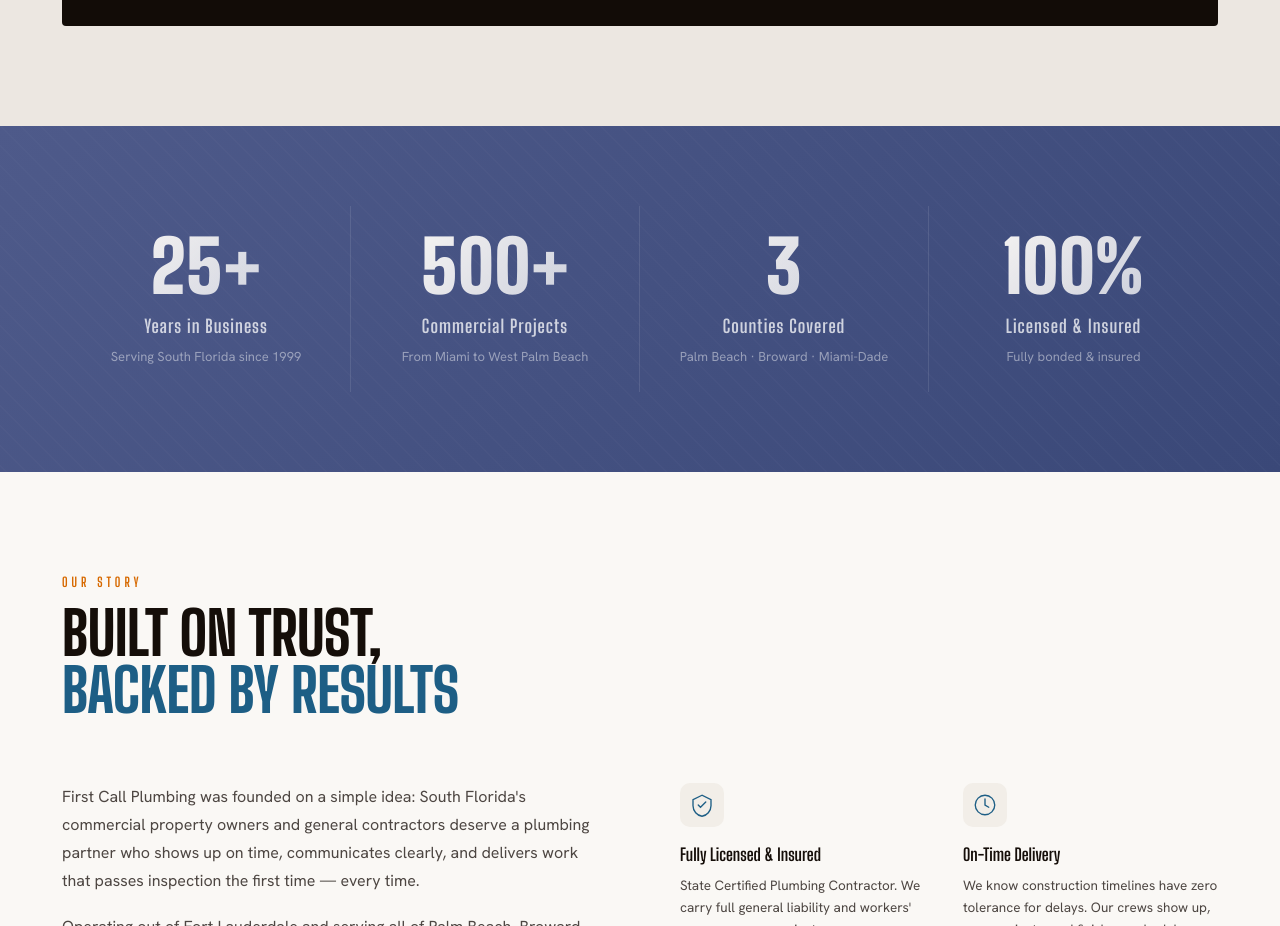
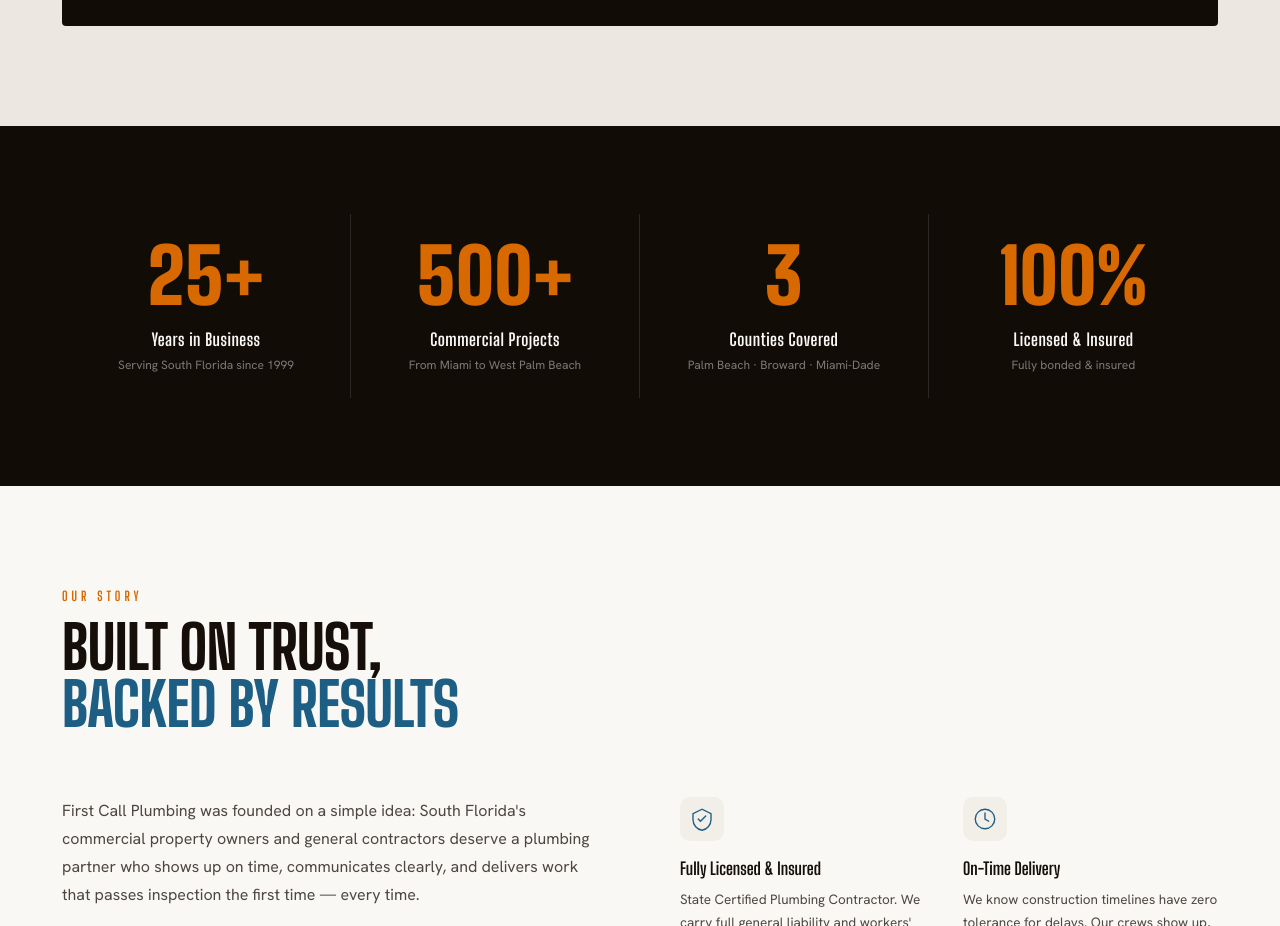
Before and after one commit to joeg-fcpfl/firstcallplumbingfl, a React (Vite) app: page / in a window 1280 px wide. Shown: the part 2606-3532 px from the top of the page. Built offline with nearby package versions, Linux system fonts and the light colour scheme.

Commit message:
redesign: stats — dark charcoal bg, amber numbers, remove gradient text

```diff
--- a/src/components/Stats.css
+++ b/src/components/Stats.css
@@ -1,39 +1,20 @@
 .stats {
-  background: linear-gradient(135deg, #4E5A8A 0%, #3A4878 100%);
-  padding: 80px 0;
-  position: relative;
-  overflow: hidden;
-}
-
-.stats-bg-pattern {
-  position: absolute;
-  inset: 0;
-  background-image:
-    repeating-linear-gradient(
-      45deg,
-      rgba(255,255,255,0.02) 0,
-      rgba(255,255,255,0.02) 1px,
-      transparent 0,
-      transparent 50%
-    );
-  background-size: 20px 20px;
+  background: var(--surface-dark);
+  padding: clamp(56px, 7vw, 88px) 0;
 }
 
 .stats-grid {
   display: grid;
   grid-template-columns: repeat(4, 1fr);
-  gap: 0;
-  position: relative;
-  z-index: 1;
 }
 
 .stat-item {
   padding: 24px 32px;
   text-align: center;
-  border-right: 1px solid rgba(255,255,255,0.1);
+  border-right: 1px solid oklch(28% 0.010 55);
   opacity: 0;
-  transform: translateY(24px);
-  transition: opacity 0.6s var(--ease-out), transform 0.6s var(--ease-out);
+  transform: translateY(20px);
+  transition: opacity 0.55s var(--ease-out), transform 0.55s var(--ease-out);
 }
 
 .stats-grid.visible .stat-item {
@@ -48,41 +29,44 @@
 .stat-number {
   font-family: var(--font-display);
   font-weight: 900;
-  font-size: clamp(52px, 6vw, 72px);
-  color: var(--white);
+  font-size: clamp(52px, 6vw, 76px);
+  color: var(--amber);
   line-height: 1;
-  margin-bottom: 10px;
-  background: linear-gradient(135deg, var(--white) 0%, rgba(255,255,255,0.7) 100%);
-  -webkit-background-clip: text;
-  -webkit-text-fill-color: transparent;
-  background-clip: text;
+  margin-bottom: var(--space-3);
 }
 
 .stat-label {
   font-family: var(--font-display);
   font-weight: 700;
-  font-size: 18px;
-  color: rgba(255,255,255,0.75);
-  letter-spacing: 1px;
-  margin-bottom: 6px;
+  font-size: 17px;
+  color: var(--white);
+  letter-spacing: 0.5px;
+  margin-bottom: var(--space-1);
 }
 
 .stat-sub {
-  font-size: 13px;
-  color: rgba(255,255,255,0.45);
+  font-size: 12px;
+  color: oklch(58% 0.006 75);
   font-weight: 400;
+  line-height: 1.4;
 }
 
 @media (max-width: 900px) {
-  .stats-grid { grid-template-columns: repeat(2, 1fr); }
+  .stats-grid {
+    grid-template-columns: repeat(2, 1fr);
+  }
   .stat-item:nth-child(2) { border-right: none; }
-  .stat-item:nth-child(3), .stat-item:nth-child(4) {
-    border-top: 1px solid rgba(255,255,255,0.1);
+  .stat-item:nth-child(3),
+  .stat-item:nth-child(4) {
+    border-top: 1px solid oklch(28% 0.010 55);
   }
 }
 
 @media (max-width: 500px) {
   .stats-grid { grid-template-columns: 1fr; }
-  .stat-item { border-right: none; border-bottom: 1px solid rgba(255,255,255,0.1); }
+  .stat-item {
+    border-right: none;
+    border-bottom: 1px solid oklch(28% 0.010 55);
+  }
   .stat-item:last-child { border-bottom: none; }
 }
--- a/src/components/Stats.jsx
+++ b/src/components/Stats.jsx
@@ -27,7 +27,6 @@
 
   return (
     <section className="stats" ref={ref}>
-      <div className="stats-bg-pattern" aria-hidden="true" />
       <div className="container">
         <div className={`stats-grid ${inView ? 'visible' : ''}`}>
           {STATS.map((s, i) => (
```
